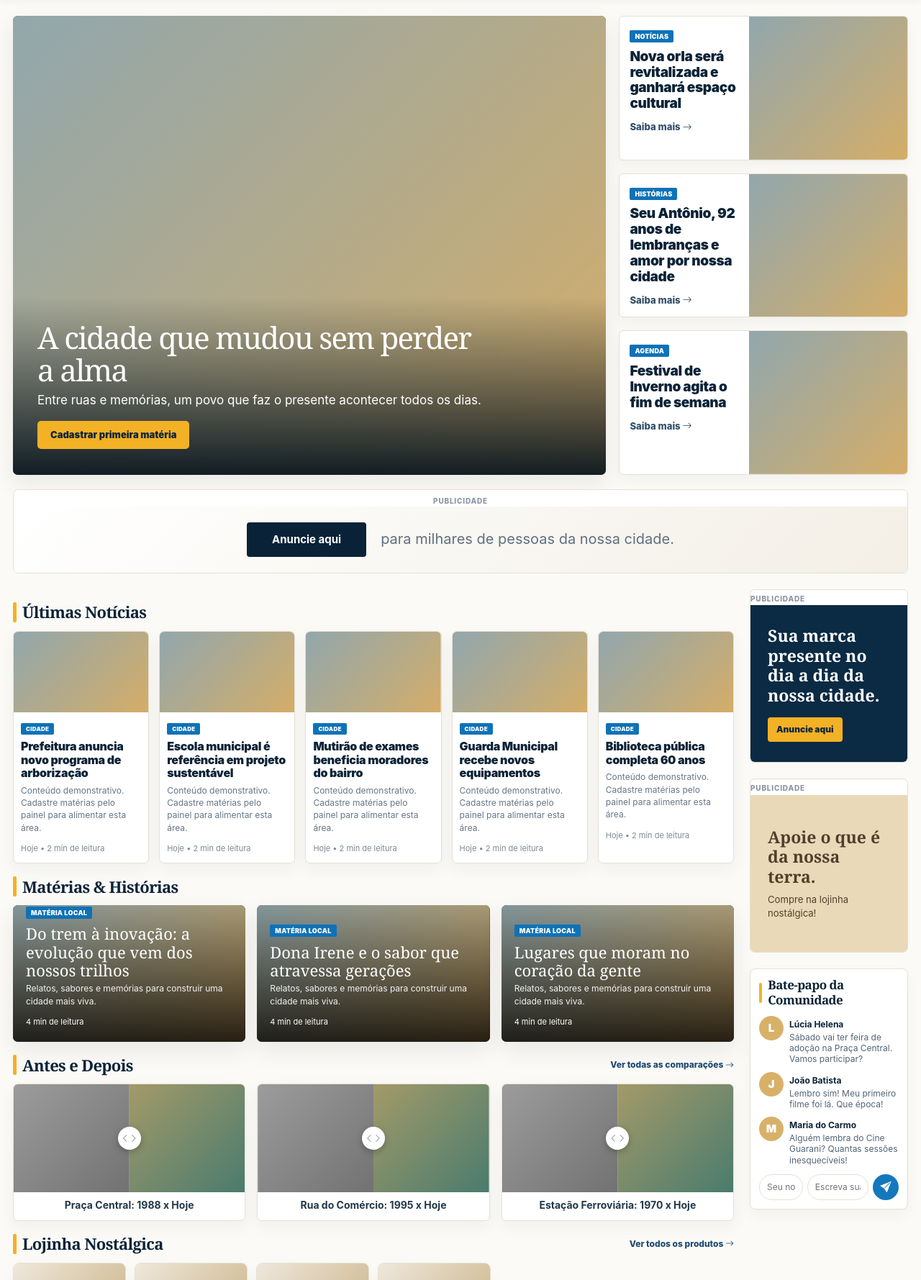
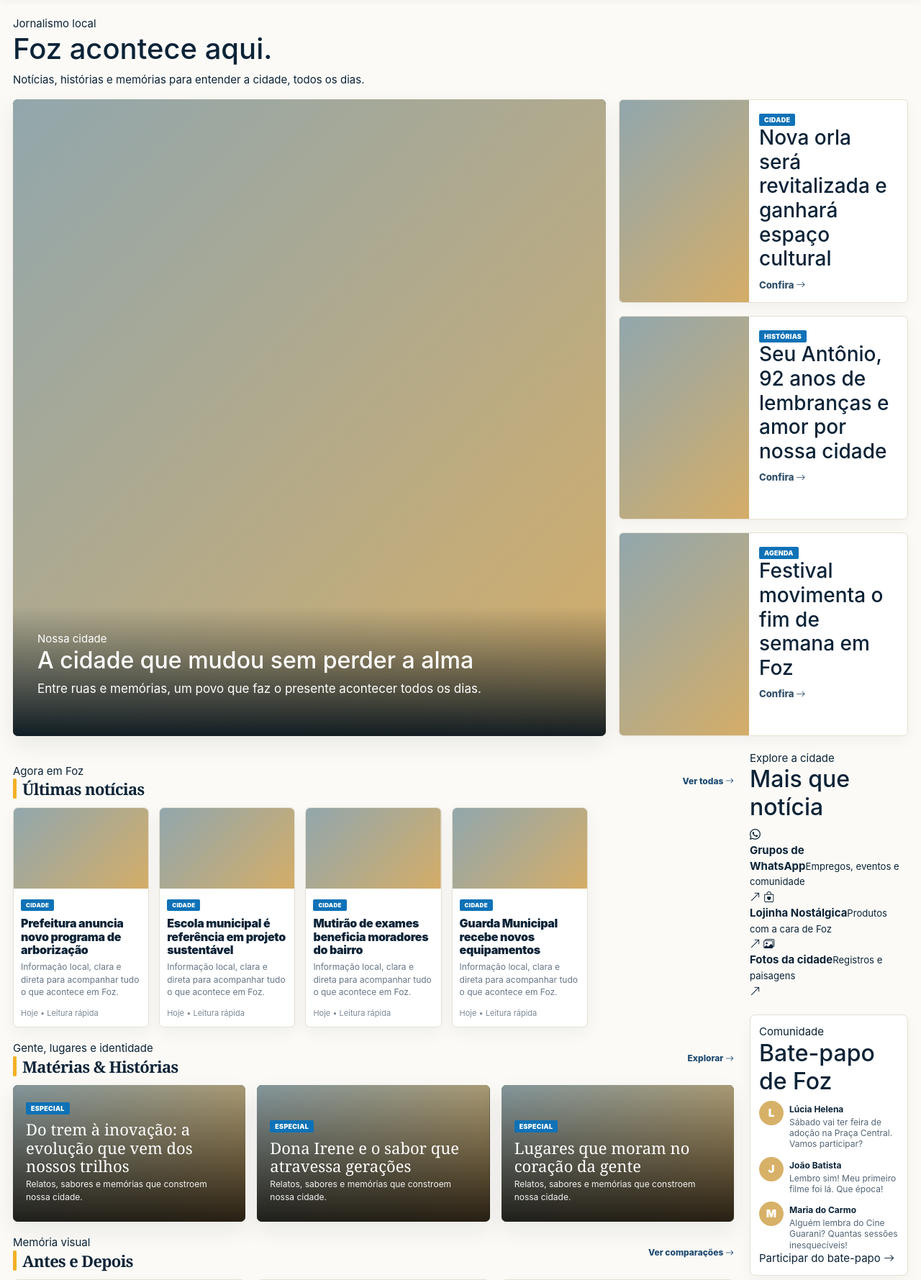
Before and after one commit to Hunter954/EuTeApresentoFoz, a Flask app: page / in a window 1280 px wide. Shown: the part 171-1950 px from the top of the page at 72% size. Run offline with Flask 3, Linux system fonts and the light colour scheme; data comes from the database, SQL or seed files in the repository; data that the repository does not hold is empty; parts of the project's set-up code (start-up, migrations or seed data) failed here and were passed over.

Commit message:
Reorganiza home com foco editorial

```diff
--- a/app/templates/home.html
+++ b/app/templates/home.html
@@ -4,183 +4,115 @@
   <div class="mv-img {{ class_name }}" {% if p and p.featured_image %}style="background-image:url('{{ p.featured_image }}')"{% endif %}></div>
 {%- endmacro %}
 
-<section class="mv-hero-grid">
+<section class="home-intro">
+  <div><span class="home-eyebrow">Jornalismo local</span><h1>Foz acontece aqui.</h1></div>
+  <p>Notícias, histórias e memórias para entender a cidade, todos os dias.</p>
+</section>
+
+<section class="mv-hero-grid" aria-label="Notícias em destaque">
   {% if lead_post %}
     <a class="mv-hero-card" href="{{ url_for('site.post', slug=lead_post.slug) }}">
       {{ post_image(lead_post, 'mv-hero-card__img') }}
       <div class="mv-hero-card__overlay">
-        <h1>{{ clean_text(lead_post.title, 92) }}</h1>
-        <p>{{ clean_text(lead_post.excerpt or lead_post.content_html, 125) }}</p>
-        <span class="mv-button">Ler matéria completa</span>
+        <span class="mv-hero-kicker">{{ lead_post.categories[0].name if lead_post.categories else 'Destaque' }}</span>
+        <h2>{{ clean_text(lead_post.title, 105) }}</h2>
+        <p>{{ clean_text(lead_post.excerpt or lead_post.content_html, 145) }}</p>
+        <small>{{ format_date_br(lead_post.published_at) }} <i class="bi bi-arrow-up-right"></i></small>
       </div>
     </a>
   {% else %}
     <div class="mv-hero-card mv-hero-card--empty">
       <div class="mv-img mv-hero-card__img"></div>
-      <div class="mv-hero-card__overlay"><h1>A cidade que mudou sem perder a alma</h1><p>Entre ruas e memórias, um povo que faz o presente acontecer todos os dias.</p><span class="mv-button">Cadastrar primeira matéria</span></div>
+      <div class="mv-hero-card__overlay"><span class="mv-hero-kicker">Nossa cidade</span><h2>A cidade que mudou sem perder a alma</h2><p>Entre ruas e memórias, um povo que faz o presente acontecer todos os dias.</p></div>
     </div>
   {% endif %}
 
   <div class="mv-hero-side">
     {% for p in top_posts %}
       <a class="mv-side-news" href="{{ url_for('site.post', slug=p.slug) }}">
-        <div class="mv-side-news__copy">
-          <span class="mv-tag">{{ p.categories[0].name if p.categories else 'Notícias' }}</span>
-          <h2>{{ clean_text(p.title, 70) }}</h2>
-          <small>{{ 'Saiba mais' if loop.index == 1 else 'Ver agenda' if loop.index == 3 else 'Ler história' }} <i class="bi bi-arrow-right"></i></small>
-        </div>
         {{ post_image(p, 'mv-side-news__img') }}
+        <div class="mv-side-news__copy"><span class="mv-tag">{{ p.categories[0].name if p.categories else 'Notícias' }}</span><h3>{{ clean_text(p.title, 82) }}</h3><small>{{ format_date_br(p.published_at) }} <i class="bi bi-arrow-right"></i></small></div>
       </a>
     {% else %}
-      {% for title in ['Nova orla será revitalizada e ganhará espaço cultural', 'Seu Antônio, 92 anos de lembranças e amor por nossa cidade', 'Festival de Inverno agita o fim de semana'] %}
-      <div class="mv-side-news">
-        <div class="mv-side-news__copy"><span class="mv-tag">{{ ['Notícias','Histórias','Agenda'][loop.index0] }}</span><h2>{{ title }}</h2><small>Saiba mais <i class="bi bi-arrow-right"></i></small></div>
-        <div class="mv-img mv-side-news__img"></div>
-      </div>
+      {% for title in ['Nova orla será revitalizada e ganhará espaço cultural', 'Seu Antônio, 92 anos de lembranças e amor por nossa cidade', 'Festival movimenta o fim de semana em Foz'] %}
+        <article class="mv-side-news"><div class="mv-img mv-side-news__img"></div><div class="mv-side-news__copy"><span class="mv-tag">{{ ['Cidade','Histórias','Agenda'][loop.index0] }}</span><h3>{{ title }}</h3><small>Confira <i class="bi bi-arrow-right"></i></small></div></article>
       {% endfor %}
     {% endfor %}
   </div>
 </section>
 
-<section class="mv-ad-band">
-  <span>Publicidade</span>
-  {% if ad_home_middle %}<div class="ad-box">{{ ad_home_middle|safe }}</div>{% else %}<div class="mv-ad-placeholder"><strong>Anuncie aqui</strong><small>para milhares de pessoas da nossa cidade.</small></div>{% endif %}
-</section>
+{% if ad_home_middle %}<section class="mv-ad-band"><span>Publicidade</span><div class="ad-box">{{ ad_home_middle|safe }}</div></section>{% endif %}
 
 <div class="mv-layout-with-rail">
   <div class="mv-layout-main">
-    <section class="mv-section">
-      <div class="mv-section-head"><h2>Últimas Notícias</h2></div>
+    <section class="mv-section mv-section--first">
+      <div class="mv-section-head mv-section-head--link"><div><span>Agora em Foz</span><h2>Últimas notícias</h2></div><a href="{{ url_for('site.news_page') }}">Ver todas <i class="bi bi-arrow-right"></i></a></div>
       <div class="mv-news-grid">
         {% for p in latest_cards %}
-          <a class="mv-news-card" href="{{ url_for('site.post', slug=p.slug) }}">
-            {{ post_image(p, 'mv-news-card__img') }}
-            <div class="mv-news-card__body">
-              <span class="mv-tag mv-tag--mini">{{ p.categories[0].name if p.categories else 'Notícias' }}</span>
-              <h3>{{ clean_text(p.title, 75) }}</h3>
-              <p>{{ clean_text(p.excerpt or p.content_html, 94) }}</p>
-              <small>{{ format_date_br(p.published_at) }} • 2 min de leitura</small>
-            </div>
-          </a>
+          <a class="mv-news-card" href="{{ url_for('site.post', slug=p.slug) }}">{{ post_image(p, 'mv-news-card__img') }}<div class="mv-news-card__body"><span class="mv-tag mv-tag--mini">{{ p.categories[0].name if p.categories else 'Notícias' }}</span><h3>{{ clean_text(p.title, 88) }}</h3><p>{{ clean_text(p.excerpt or p.content_html, 120) }}</p><small>{{ format_date_br(p.published_at) }} • Leitura rápida</small></div></a>
         {% else %}
-          {% for title in ['Prefeitura anuncia novo programa de arborização', 'Escola municipal é referência em projeto sustentável', 'Mutirão de exames beneficia moradores do bairro', 'Guarda Municipal recebe novos equipamentos', 'Biblioteca pública completa 60 anos'] %}
-          <article class="mv-news-card">
-            <div class="mv-img mv-news-card__img"></div>
-            <div class="mv-news-card__body"><span class="mv-tag mv-tag--mini">Cidade</span><h3>{{ title }}</h3><p>Conteúdo demonstrativo. Cadastre matérias pelo painel para alimentar esta área.</p><small>Hoje • 2 min de leitura</small></div>
-          </article>
+          {% for title in ['Prefeitura anuncia novo programa de arborização', 'Escola municipal é referência em projeto sustentável', 'Mutirão de exames beneficia moradores do bairro', 'Guarda Municipal recebe novos equipamentos'] %}
+            <article class="mv-news-card"><div class="mv-img mv-news-card__img"></div><div class="mv-news-card__body"><span class="mv-tag mv-tag--mini">Cidade</span><h3>{{ title }}</h3><p>Informação local, clara e direta para acompanhar tudo o que acontece em Foz.</p><small>Hoje • Leitura rápida</small></div></article>
+          {% endfor %}
+        {% endfor %}
+      </div>
+    </section>
+
+    <section class="mv-section mv-editorial-section">
+      <div class="mv-section-head mv-section-head--link"><div><span>Gente, lugares e identidade</span><h2>Matérias & Histórias</h2></div><a href="{{ url_for('site.stories_page') }}">Explorar <i class="bi bi-arrow-right"></i></a></div>
+      <div class="mv-feature-grid">
+        {% set combined_posts = (story_posts + history_posts)[:3] %}
+        {% for p in combined_posts %}
+          <a class="mv-feature-card" href="{{ url_for('site.post', slug=p.slug) }}">{{ post_image(p, 'mv-feature-card__img') }}<div class="mv-feature-card__copy"><span class="mv-tag">{{ p.categories[0].name if p.categories else 'Especial' }}</span><h3>{{ clean_text(p.title, 88) }}</h3><p>{{ clean_text(p.excerpt or p.content_html, 115) }}</p></div></a>
+        {% else %}
+          {% for title in ['Do trem à inovação: a evolução que vem dos nossos trilhos', 'Dona Irene e o sabor que atravessa gerações', 'Lugares que moram no coração da gente'] %}
+            <article class="mv-feature-card"><div class="mv-img mv-feature-card__img"></div><div class="mv-feature-card__copy"><span class="mv-tag">Especial</span><h3>{{ title }}</h3><p>Relatos, sabores e memórias que constroem nossa cidade.</p></div></article>
           {% endfor %}
         {% endfor %}
       </div>
     </section>
 
     <section class="mv-section">
-      <div class="mv-section-head"><h2>Matérias & Histórias</h2></div>
-      <div class="mv-feature-grid">
-        {% set combined_posts = (story_posts + history_posts)[:3] %}
-        {% for p in combined_posts %}
-          <a class="mv-feature-card" href="{{ url_for('site.post', slug=p.slug) }}">
-            {{ post_image(p, 'mv-feature-card__img') }}
-            <div class="mv-feature-card__copy">
-              <span class="mv-tag">{{ p.categories[0].name if p.categories else 'Matéria Local' }}</span>
-              <h3>{{ clean_text(p.title, 78) }}</h3>
-              <p>{{ clean_text(p.excerpt or p.content_html, 105) }}</p>
-              <small>4 min de leitura</small>
-            </div>
-          </a>
+      <div class="mv-section-head mv-section-head--link"><div><span>Memória visual</span><h2>Antes e Depois</h2></div><a href="{{ url_for('site.before_after_page') }}">Ver comparações <i class="bi bi-arrow-right"></i></a></div>
+      <div class="mv-before-grid">
+        {% for item in before_after_items %}
+          <article class="mv-before-card" data-before-after><div class="mv-before-card__images"><div class="mv-before-img mv-before-img--before" {% if item.before_image %}style="background-image:url('{{ item.before_image }}')"{% endif %}></div><div class="mv-before-img mv-before-img--after" {% if item.after_image %}style="background-image:url('{{ item.after_image }}')"{% endif %}></div><span class="mv-before-divider"><i class="bi bi-chevron-left"></i><i class="bi bi-chevron-right"></i></span></div><div class="mv-before-card__copy"><small>{{ item.location or 'Foz do Iguaçu' }}</small><h3>{{ item.title }}: {{ item.year_before or 'Antes' }} × {{ item.year_after or 'Hoje' }}</h3></div></article>
         {% else %}
-          {% for title in ['Do trem à inovação: a evolução que vem dos nossos trilhos', 'Dona Irene e o sabor que atravessa gerações', 'Lugares que moram no coração da gente'] %}
-          <article class="mv-feature-card">
-            <div class="mv-img mv-feature-card__img"></div>
-            <div class="mv-feature-card__copy"><span class="mv-tag">Matéria Local</span><h3>{{ title }}</h3><p>Relatos, sabores e memórias para construir uma cidade mais viva.</p><small>4 min de leitura</small></div>
-          </article>
-          {% endfor %}
+          <article class="mv-before-card"><div class="mv-before-card__images"><div class="mv-before-img mv-before-img--before"></div><div class="mv-before-img mv-before-img--after"></div><span class="mv-before-divider"><i class="bi bi-chevron-left"></i><i class="bi bi-chevron-right"></i></span></div><div class="mv-before-card__copy"><small>Centro</small><h3>Praça Central: 1988 × Hoje</h3></div></article>
         {% endfor %}
       </div>
     </section>
 
-    <section class="mv-section">
-      <div class="mv-section-head mv-section-head--link"><h2>Antes e Depois</h2><a href="{{ url_for('site.before_after_page') }}">Ver todas as comparações <i class="bi bi-arrow-right"></i></a></div>
-      <div class="mv-before-grid">
-        {% for item in before_after_items %}
-          <article class="mv-before-card" data-before-after>
-            <div class="mv-before-card__images">
-              <div class="mv-before-img mv-before-img--before" {% if item.before_image %}style="background-image:url('{{ item.before_image }}')"{% endif %}></div>
-              <div class="mv-before-img mv-before-img--after" {% if item.after_image %}style="background-image:url('{{ item.after_image }}')"{% endif %}></div>
-              <span class="mv-before-divider"><i class="bi bi-chevron-left"></i><i class="bi bi-chevron-right"></i></span>
-            </div>
-            <h3>{{ item.title }}: {{ item.year_before or 'Antes' }} x {{ item.year_after or 'Hoje' }}</h3>
-          </article>
-        {% else %}
-          <article class="mv-before-card"><div class="mv-before-card__images"><div class="mv-before-img mv-before-img--before"></div><div class="mv-before-img mv-before-img--after"></div><span class="mv-before-divider"><i class="bi bi-chevron-left"></i><i class="bi bi-chevron-right"></i></span></div><h3>Praça Central: 1988 x Hoje</h3></article>
-        {% endfor %}
-      </div>
-    </section>
-
-    <section class="mv-section">
-      <div class="mv-section-head mv-section-head--link"><h2>Lojinha Nostálgica</h2><a href="{{ url_for('site.products_page') }}">Ver todos os produtos <i class="bi bi-arrow-right"></i></a></div>
-      <div class="mv-product-row">
-        {% for product in products %}
-          <a class="mv-product-card" href="{{ product.buy_url or url_for('site.products_page') }}" {% if product.buy_url %}target="_blank" rel="noopener"{% endif %}>
-            <div class="mv-product-img" {% if product.image_url %}style="background-image:url('{{ product.image_url }}')"{% endif %}></div>
-            <h3>{{ product.name }}</h3>
-            <strong>{{ product.price_label or 'Consulte' }}</strong>
-          </a>
-        {% else %}
-          <div class="mv-product-card"><div class="mv-product-img"></div><h3>Caneca da Cidade</h3><strong>R$ 34,90</strong></div>
-        {% endfor %}
-      </div>
-    </section>
-
-    <section class="mv-section">
-      <div class="mv-section-head mv-section-head--link"><h2>Grupos da Cidade no WhatsApp</h2><a href="{{ url_for('site.whatsapp_groups_page') }}">Ver todos os grupos <i class="bi bi-arrow-right"></i></a></div>
-      <div class="mv-group-grid">
-        {% for group in whatsapp_groups %}
-          <a class="mv-group-card" href="{{ group.link_url or '#' }}" {% if group.link_url %}target="_blank" rel="noopener"{% endif %}>
-            <span><i class="bi {{ group.icon_class or 'bi-people-fill' }}"></i></span>
-            <h3>{{ group.name }}</h3>
-            <p>{{ group.description }}</p>
-            <small>{{ group.member_count }}</small>
-            <strong>Entrar no grupo</strong>
-          </a>
-        {% endfor %}
-      </div>
-    </section>
-
-    <section class="mv-section">
-      <div class="mv-section-head mv-section-head--link"><h2>Fotos da Cidade</h2><a href="{{ url_for('site.city_photos_page') }}">Ver mais fotos <i class="bi bi-arrow-right"></i></a></div>
+    <section class="mv-section mv-city-section">
+      <div class="mv-section-head mv-section-head--link"><div><span>Olhares sobre a cidade</span><h2>Foz em imagens</h2></div><a href="{{ url_for('site.city_photos_page') }}">Abrir galeria <i class="bi bi-arrow-right"></i></a></div>
       <div class="mv-photo-strip">
-        {% for photo in city_photos %}
-          <div class="mv-photo" {% if photo.image_url %}style="background-image:url('{{ photo.image_url }}')"{% endif %}><span>{{ photo.title }}</span></div>
-        {% else %}
-          {% for name in ['Catedral', 'Rio Paraná', 'Cidade aérea', 'Noite no centro'] %}<div class="mv-photo"><span>{{ name }}</span></div>{% endfor %}
-        {% endfor %}
+        {% for photo in city_photos %}<a class="mv-photo" href="{{ url_for('site.city_photos_page') }}" {% if photo.image_url %}style="background-image:url('{{ photo.image_url }}')"{% endif %}><span><small>Foz do Iguaçu</small>{{ photo.title }}</span></a>
+        {% else %}{% for name in ['Cataratas do Iguaçu', 'Rio Paraná', 'A cidade vista de cima', 'Noite no centro'] %}<a class="mv-photo" href="{{ url_for('site.city_photos_page') }}"><span><small>Foz do Iguaçu</small>{{ name }}</span></a>{% endfor %}{% endfor %}
       </div>
     </section>
   </div>
 
   <aside class="mv-rail">
-    <div class="mv-rail-ad">
-      <span>Publicidade</span>
-      {% if ad_sidebar_1 %}<div class="ad-box">{{ ad_sidebar_1|safe }}</div>{% else %}<div class="mv-ad-square mv-ad-square--dark"><strong>Sua marca presente no dia a dia da nossa cidade.</strong><em>Anuncie aqui</em></div>{% endif %}
-    </div>
-    <div class="mv-rail-ad">
-      <span>Publicidade</span>
-      {% if ad_sidebar_2 %}<div class="ad-box">{{ ad_sidebar_2|safe }}</div>{% else %}<div class="mv-ad-square mv-ad-square--paper"><strong>Apoie o que é da nossa terra.</strong><small>Compre na lojinha nostálgica!</small></div>{% endif %}
-    </div>
+    <section class="mv-quick-panel">
+      <span class="mv-rail-label">Explore a cidade</span><h2>Mais que notícia</h2>
+      <a class="mv-quick-card mv-quick-card--whatsapp" href="{{ url_for('site.whatsapp_groups_page') }}"><i class="bi bi-whatsapp"></i><div><strong>Grupos de WhatsApp</strong><small>Empregos, eventos e comunidade</small></div><i class="bi bi-arrow-up-right"></i></a>
+      <a class="mv-quick-card mv-quick-card--shop" href="{{ url_for('site.products_page') }}"><i class="bi bi-bag-heart"></i><div><strong>Lojinha Nostálgica</strong><small>Produtos com a cara de Foz</small></div><i class="bi bi-arrow-up-right"></i></a>
+      <a class="mv-quick-card" href="{{ url_for('site.city_photos_page') }}"><i class="bi bi-images"></i><div><strong>Fotos da cidade</strong><small>Registros e paisagens</small></div><i class="bi bi-arrow-up-right"></i></a>
+    </section>
+
+    {% if ad_sidebar_1 %}<div class="mv-rail-ad"><span>Publicidade</span><div class="ad-box">{{ ad_sidebar_1|safe }}</div></div>{% endif %}
 
     <section class="mv-chat-widget">
-      <div class="mv-section-head"><h2>Bate-papo da Comunidade</h2></div>
-      <div class="mv-chat-list">
-        {% for msg in chat_messages %}
-          <div class="mv-chat-item"><span>{{ msg.name[:1] }}</span><div><strong>{{ msg.name }}</strong><p>{{ msg.message }}</p></div></div>
-        {% endfor %}
-      </div>
-      <form action="{{ url_for('site.chat_page') }}" method="post" class="mv-chat-form">
-        <input name="name" placeholder="Seu nome" required>
-        <input name="message" placeholder="Escreva sua mensagem..." required>
-        <button type="submit"><i class="bi bi-send-fill"></i></button>
-      </form>
+      <div class="mv-chat-widget__head"><span>Comunidade</span><h2>Bate-papo de Foz</h2></div>
+      <div class="mv-chat-list">{% for msg in chat_messages[:3] %}<div class="mv-chat-item"><span>{{ msg.name[:1] }}</span><div><strong>{{ msg.name }}</strong><p>{{ msg.message }}</p></div></div>{% else %}<p class="mv-chat-empty">Seja o primeiro a conversar com a cidade.</p>{% endfor %}</div>
+      <a class="mv-chat-link" href="{{ url_for('site.chat_page') }}">Participar do bate-papo <i class="bi bi-arrow-right"></i></a>
     </section>
+
+    {% if ad_sidebar_2 %}<div class="mv-rail-ad"><span>Publicidade</span><div class="ad-box">{{ ad_sidebar_2|safe }}</div></div>{% endif %}
   </aside>
 </div>
+
+{% if ad_home_bottom %}<section class="mv-ad-band mv-ad-band--bottom"><span>Publicidade</span><div class="ad-box">{{ ad_home_bottom|safe }}</div></section>{% endif %}
+
+<section class="mv-home-newsletter"><div><span>Direto no seu e-mail</span><h2>Comece o dia sabendo o que acontece em Foz.</h2></div><form action="#" method="post"><input type="email" placeholder="Seu melhor e-mail" aria-label="Seu e-mail"><button type="submit">Quero receber</button></form></section>
 {% endblock %}
```
